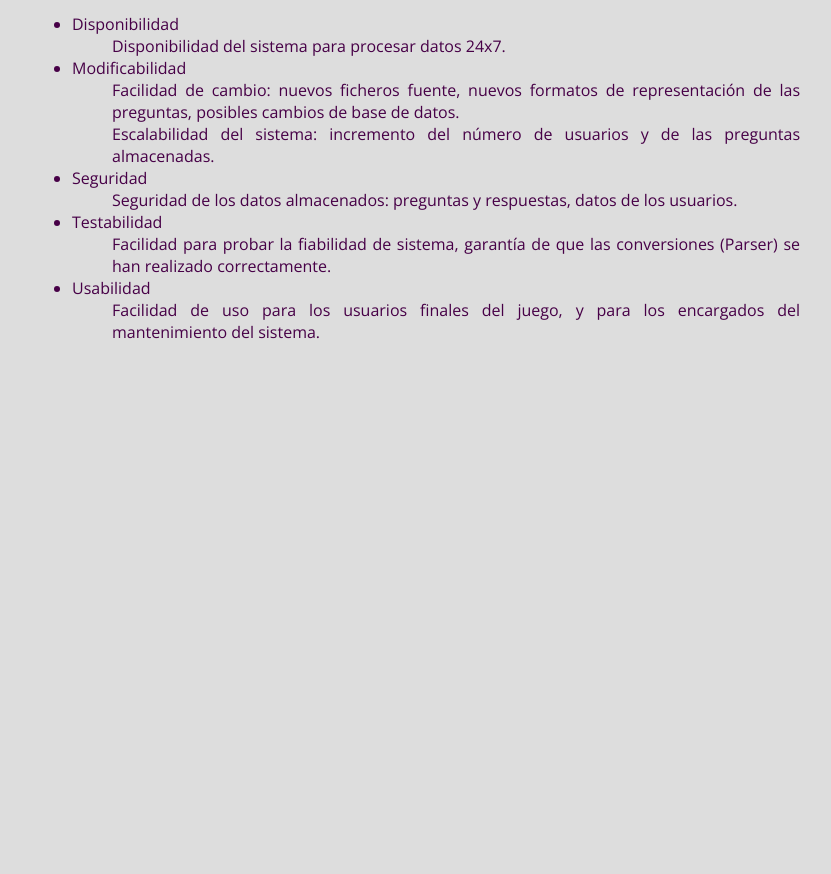
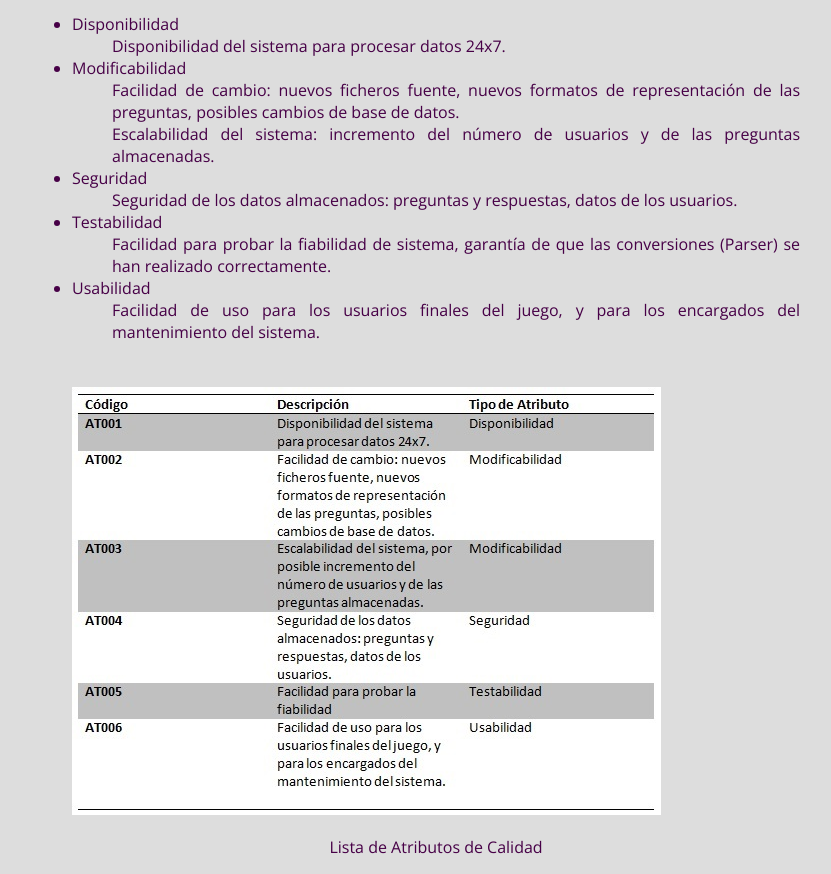
Before and after one commit to Arquisoft/Trivial4a, a plain HTML site: page DOCUMENTACION/Html/atributos.html in a window 1280 px wide. Shown: the part 111-985 px from the top of the page, without its empty margins (224-1055 px from the left). Before the commit the page ends 800 px from the top, so only its background shows below. Drawn offline with nearby package versions, Linux system fonts and the light colour scheme; a web font is replaced by a local one.

Commit message:
cambios attbts

```diff
--- a/DOCUMENTACION/Html/atributos.html
+++ b/DOCUMENTACION/Html/atributos.html
@@ -25,6 +25,13 @@
 <li>Usabilidad</li>
 <dd>Facilidad de uso para los usuarios finales del juego, y para los encargados del mantenimiento del sistema.</dd>
 
+<br>
+<br>
+
+<img src="atributos.jpg" alt="Lista de Atributos de Calidad">
+<p align="center">Lista de Atributos de Calidad</p>
+
+
 
 
 </ul>
```
Also changed, not shown: DOCUMENTACION/Html/atributos.jpg (added).
